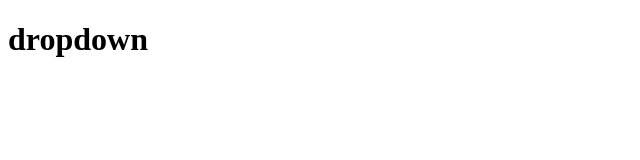
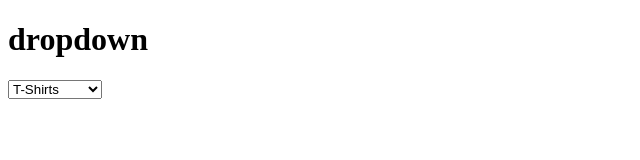
Before and after one commit to darkkennn/odin, a plain HTML site: page dropDownMenu/index.html in a window 1280 px wide. Shown: the whole page, without its empty margins (0-640 px from the left). Drawn offline with Linux system fonts and the light colour scheme.

Commit message:
trying out optgroup

```diff
--- a/dropDownMenu/index.html
+++ b/dropDownMenu/index.html
@@ -8,13 +8,18 @@
 </head>
 <body>
     <h1 id="header">dropdown</h1>
-    <select name="dropdown" id="dropdown1" class="invisible">
-        <option value="random1">random1</option>
-        <option value="random2">random2</option>
-        <option value="random3">random3</option>
-        <option value="random4">random4</option>
-        <option value="random5">random5</option>
-    </select>
+    <select name="fashion">
+        <optgroup label="Clothing">
+          <option value="t_shirt">T-Shirts</option>
+          <option value="sweater">Sweaters</option>
+          <option value="coats">Coats</option>
+        </optgroup>
+        <optgroup label="Foot Wear">
+          <option value="sneakers">Sneakers</option>
+          <option value="boots">Boots</option>
+          <option value="sandals">Sandals</option>
+        </optgroup>
+      </select>
 
     <script src="index.js"></script>
 </body>
```
